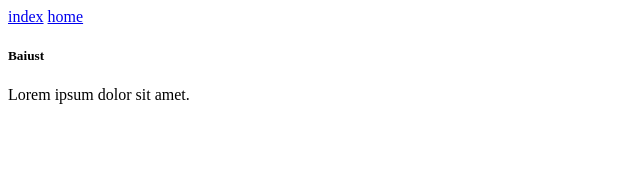
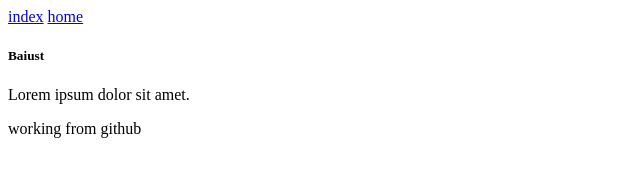
Before and after one commit to NazninEra/day1-html, a plain HTML site: page about.html in a window 1280 px wide. Shown: the whole page, without its empty margins (0-640 px from the left). Drawn offline with Linux system fonts and the light colour scheme.

Commit message:
Update about.html

```diff
--- a/about.html
+++ b/about.html
@@ -12,5 +12,6 @@
     <p>
         Lorem ipsum dolor sit amet.
     </p>
+    <p>working from github</p>
 </body>
 </html>
```
